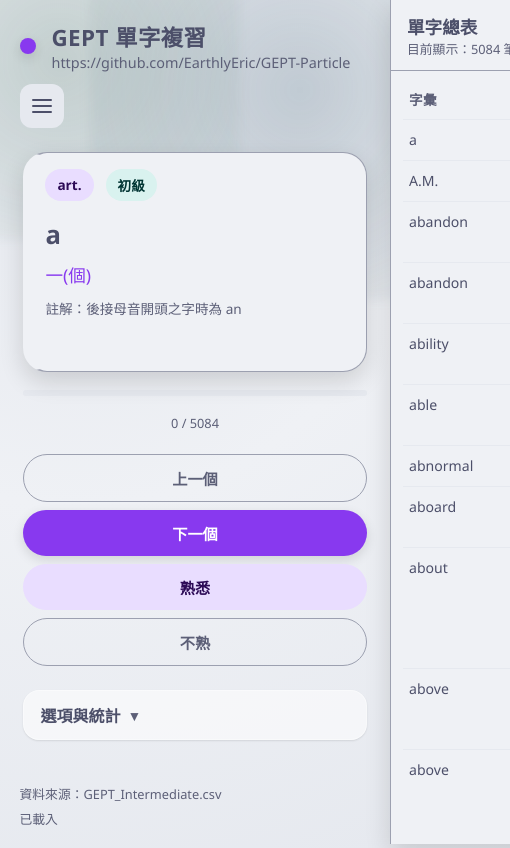
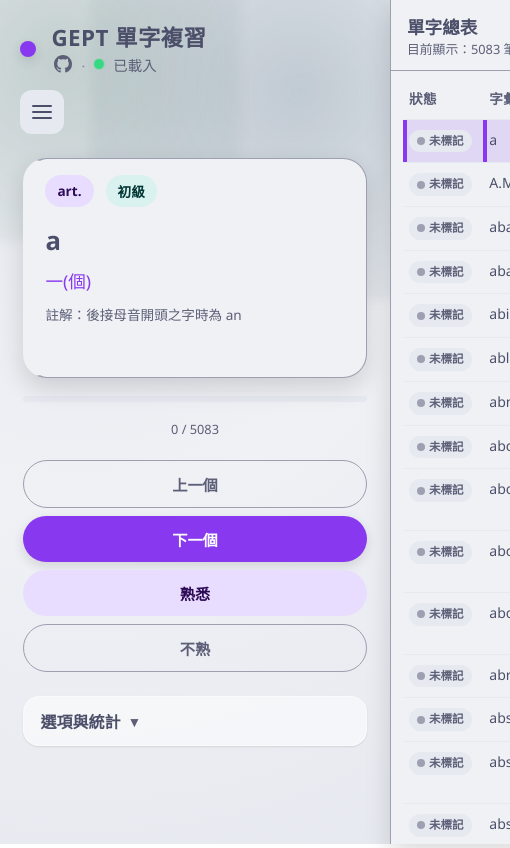
Before and after one commit to EarthlyEric/GEPT-Particle, a plain HTML site: page index.html in a window 390 px wide. Shown: the whole page, 510 px wide, since content can reach past the window. Drawn offline with Linux system fonts and the light colour scheme.

Commit message:
✨ feature:  Added status display functionality, updated AGENTS.md, and adjusted its style and structure.

```diff
--- a/app.js
+++ b/app.js
@@ -30,6 +30,8 @@ const elements = {
   familiarCount: document.getElementById("familiarCount"),
   unfamiliarCount: document.getElementById("unfamiliarCount"),
   status: document.getElementById("status"),
+  statusDot: document.querySelector("#status .status-dot"),
+  statusText: document.getElementById("statusText"),
   card: document.getElementById("card"),
   cardBadge: document.getElementById("cardBadge"),
   progressBar: document.getElementById("progressBar"),
@@ -53,6 +55,40 @@ const state = {
 
 const headerRow = "字彙,詞類,中文,註解,級數,學術字彙";
 
+function parseCsvLine(line) {
+  const columns = [];
+  let current = "";
+  let inQuotes = false;
+
+  for (let i = 0; i < line.length; i += 1) {
+    const char = line[i];
+    if (char === "\"") {
+      const next = line[i + 1];
+      if (inQuotes && next === "\"") {
+        current += "\"";
+        i += 1;
+      } else {
+        inQuotes = !inQuotes;
+      }
+      continue;
+    }
+
+    if (char === "," && !inQuotes) {
+      columns.push(current);
+      current = "";
+      continue;
+    }
+
+    current += char;
+  }
+
+  columns.push(current);
+  while (columns.length < 6) {
+    columns.push("");
+  }
+  return columns;
+}
+
 function parseCsv(text) {
   const lines = text.split(/\r?\n/);
   const results = [];
@@ -62,7 +98,7 @@ function parseCsv(text) {
     if (!line) continue;
     if (line === headerRow) continue;
 
-    const columns = line.split(",");
+    const columns = parseCsvLine(line);
     if (columns.length < 3) continue;
 
     const word = (columns[0] || "").trim();
@@ -95,7 +131,14 @@ function updateStats() {
 }
 
 function setStatus(text) {
-  elements.status.textContent = text;
+  if (elements.statusText) {
+    elements.statusText.textContent = text;
+  } else if (elements.status) {
+    elements.status.textContent = text;
+  }
+  if (elements.statusDot) {
+    elements.statusDot.classList.toggle("loaded", text === "已載入");
+  }
 }
 
 function applyTheme() {
@@ -110,6 +153,9 @@ function openDrawer() {
   elements.drawer.setAttribute("aria-hidden", "false");
   elements.drawerOverlay.setAttribute("aria-hidden", "false");
   renderDrawerList();
+  window.requestAnimationFrame(() => {
+    scrollDrawerToCurrent();
+  });
 }
 
 function closeDrawer() {
@@ -121,12 +167,17 @@ function closeDrawer() {
 
 function renderDrawerList() {
   const rows = state.items;
+  const currentId = state.items[state.index]?.id;
   elements.drawerCount.textContent = rows.length.toString();
   elements.drawerTableBody.innerHTML = "";
   const fragment = document.createDocumentFragment();
 
   rows.forEach((item) => {
     const tr = document.createElement("tr");
+    tr.dataset.id = item.id;
+    if (item.id === currentId) {
+      tr.classList.add("current");
+    }
     const statusTd = document.createElement("td");
     statusTd.className = "status-cell";
     const badge = document.createElement("span");
@@ -160,6 +211,14 @@ function renderDrawerList() {
   });
 
   elements.drawerTableBody.appendChild(fragment);
+}
+
+function scrollDrawerToCurrent() {
+  const currentId = state.items[state.index]?.id;
+  if (currentId === undefined || currentId === null) return;
+  const row = elements.drawerTableBody.querySelector(`tr[data-id="${currentId}"]`);
+  if (!row) return;
+  row.scrollIntoView({ block: "center" });
 }
 
 function loadTheme() {
--- a/index.html
+++ b/index.html
@@ -14,7 +14,18 @@
         <span class="brand-dot"></span>
         <div class="brand-text">
           <div class="brand-title">GEPT 單字複習</div>
-          <div class="brand-subtitle">https://github.com/EarthlyEric/GEPT-Particle</div>
+          <div class="brand-subtitle">
+            <a class="github-link" href="https://github.com/EarthlyEric/GEPT-Particle" target="_blank" rel="noreferrer" aria-label="GitHub 連結">
+              <svg viewBox="0 0 16 16" aria-hidden="true" focusable="false">
+                <path d="M8 0C3.58 0 0 3.58 0 8c0 3.54 2.29 6.53 5.47 7.59.4.07.55-.17.55-.38 0-.19-.01-.82-.01-1.49-2.01.37-2.53-.49-2.69-.94-.09-.23-.48-.94-.82-1.13-.28-.15-.68-.52-.01-.53.63-.01 1.08.58 1.23.82.72 1.21 1.87.87 2.33.66.07-.52.28-.87.51-1.07-1.78-.2-3.64-.89-3.64-3.95 0-.87.31-1.59.82-2.15-.08-.2-.36-1.02.08-2.12 0 0 .67-.21 2.2.82.64-.18 1.32-.27 2-.27.68 0 1.36.09 2 .27 1.53-1.04 2.2-.82 2.2-.82.44 1.1.16 1.92.08 2.12.51.56.82 1.27.82 2.15 0 3.07-1.87 3.75-3.65 3.95.29.25.54.73.54 1.48 0 1.07-.01 1.93-.01 2.2 0 .21.15.46.55.38A8.01 8.01 0 0 0 16 8c0-4.42-3.58-8-8-8z"></path>
+              </svg>
+            </a>
+            <span class="subtitle-sep" aria-hidden="true">‧</span>
+            <span class="status-inline" id="status">
+              <span class="status-dot" aria-hidden="true"></span>
+              <span id="statusText">準備中</span>
+            </span>
+          </div>
         </div>
       </div>
       <button class="menu-toggle" id="menuToggle" aria-label="選單">
@@ -120,11 +131,6 @@
       </section>
     </main>
 
-    <footer class="app-footer">
-      <span>資料來源：GEPT_Intermediate.csv</span>
-      <span id="status">準備中</span>
-    </footer>
-
     <div class="drawer-overlay" id="drawerOverlay" aria-hidden="true"></div>
     <aside class="drawer" id="drawer" aria-hidden="true">
       <div class="drawer-header">
--- a/styles.css
+++ b/styles.css
@@ -31,6 +31,10 @@
 
 * {
   box-sizing: border-box;
+}
+
+html {
+  overflow-x: hidden;
 }
 
 body {
@@ -119,6 +123,77 @@ body[data-theme="dark"] {
 .brand-subtitle {
   font-size: 0.9rem;
   color: var(--md-sys-color-on-surface-variant);
+  display: inline-flex;
+  align-items: center;
+  gap: 8px;
+  flex-wrap: wrap;
+}
+
+.subtitle-sep {
+  opacity: 0.6;
+}
+
+.github-link {
+  display: inline-flex;
+  align-items: center;
+  justify-content: center;
+  width: 22px;
+  height: 22px;
+  border-radius: 6px;
+  color: var(--md-sys-color-on-surface-variant);
+  text-decoration: none;
+  transition: background 160ms ease, color 160ms ease, transform 160ms ease;
+}
+
+.github-link svg {
+  width: 18px;
+  height: 18px;
+  fill: currentColor;
+}
+
+.github-link:hover {
+  background: var(--md-sys-color-surface-variant);
+  color: var(--md-sys-color-on-surface);
+}
+
+.github-link:active {
+  transform: scale(0.96);
+}
+
+.status-inline {
+  display: inline-flex;
+  align-items: center;
+  gap: 8px;
+}
+
+.status-dot {
+  width: 12px;
+  height: 12px;
+  border-radius: 50%;
+  background: #35d980;
+  box-shadow: none;
+  animation: none;
+  opacity: 1;
+}
+
+.status-dot.loaded {
+  box-shadow: 0 0 0 rgba(53, 217, 128, 0.75);
+  animation: statusPulse 0.85s ease-out infinite;
+}
+
+@keyframes statusPulse {
+  0% {
+    transform: scale(0.8);
+    box-shadow: 0 0 0 0 rgba(53, 217, 128, 0.85);
+  }
+  70% {
+    transform: scale(1.05);
+    box-shadow: 0 0 0 8px rgba(53, 217, 128, 0.12);
+  }
+  100% {
+    transform: scale(0.8);
+    box-shadow: 0 0 0 0 rgba(53, 217, 128, 0);
+  }
 }
 
 .header-actions {
@@ -514,7 +589,7 @@ body[data-theme="dark"] .filter-select {
 .app-footer {
   position: relative;
   z-index: 1;
-  display: flex;
+  display: none;
   justify-content: space-between;
   align-items: center;
   padding: 12px 6vw 28px;
@@ -529,7 +604,7 @@ body[data-theme="dark"] .filter-select {
   opacity: 0;
   pointer-events: none;
   transition: opacity 200ms ease;
-  z-index: 9;
+  z-index: 120;
 }
 
 .drawer-overlay.active {
@@ -542,13 +617,13 @@ body[data-theme="dark"] .filter-select {
   top: 0;
   right: 0;
   height: 100vh;
-  width: min(720px, 92vw);
+  width: min(1040px, 96vw);
   background: var(--md-sys-color-surface);
   border-left: 1px solid var(--md-sys-color-outline);
   box-shadow: var(--md-sys-elevation-3);
   transform: translateX(100%);
   transition: transform 240ms ease;
-  z-index: 10;
+  z-index: 130;
   display: flex;
   flex-direction: column;
 }
@@ -579,36 +654,67 @@ body[data-theme="dark"] .filter-select {
 .drawer-body {
   padding: 12px 24px 24px;
   overflow: auto;
+  overflow-x: auto;
 }
 
 .drawer-table {
   width: 100%;
+  min-width: 760px;
   border-collapse: collapse;
-  font-size: 0.92rem;
+  font-size: 0.96rem;
+  line-height: 1.45;
 }
 
 .drawer-table th,
 .drawer-table td {
   text-align: left;
-  padding: 10px 8px;
+  padding: 12px 14px;
   border-bottom: 1px solid var(--md-sys-color-surface-variant);
   vertical-align: top;
 }
 
+.drawer-table th:nth-child(3),
+.drawer-table td:nth-child(3) {
+  width: 90px;
+  white-space: nowrap;
+}
+
+.drawer-table tr.current td {
+  background: rgba(136, 57, 239, 0.14);
+}
+
+body[data-theme="dark"] .drawer-table tr.current td {
+  background: rgba(203, 166, 247, 0.18);
+}
+
 .status-cell {
-  width: 72px;
+  width: 112px;
+}
+
+.drawer-table th:nth-child(6),
+.drawer-table td:nth-child(6) {
+  width: 110px;
+  white-space: nowrap;
+}
+
+.drawer-table th:nth-child(7),
+.drawer-table td:nth-child(7) {
+  width: 120px;
+  white-space: nowrap;
 }
 
 .status-badge {
   display: inline-flex;
   align-items: center;
+  justify-content: center;
   gap: 6px;
-  font-size: 0.8rem;
+  font-size: 0.85rem;
   font-weight: 600;
-  padding: 4px 10px;
+  padding: 6px 12px;
   border-radius: 999px;
   background: var(--md-sys-color-surface-variant);
   color: var(--md-sys-color-on-surface-variant);
+  white-space: nowrap;
 }
 
 .status-badge::before {
@@ -654,7 +760,7 @@ body[data-theme="dark"] .filter-select {
     position: sticky;
     top: 0;
     background: var(--md-sys-color-surface);
-    z-index: 1;
+    z-index: 2;
   }
 
   .drawer-title {
@@ -667,10 +773,13 @@ body[data-theme="dark"] .filter-select {
 
   .drawer-body {
     padding: 8px 12px 20px;
+    overscroll-behavior: contain;
+    overflow-x: hidden;
   }
 
   .drawer-table {
     font-size: 0.88rem;
+    min-width: 0;
   }
 
   .drawer-table th,
@@ -678,39 +787,67 @@ body[data-theme="dark"] .filter-select {
     padding: 10px 6px;
   }
 
-  .drawer-table th:nth-child(1),
-  .drawer-table td:nth-child(1),
   .drawer-table th:nth-child(5),
   .drawer-table td:nth-child(5),
   .drawer-table th:nth-child(6),
   .drawer-table td:nth-child(6),
   .drawer-table th:nth-child(7),
-  .drawer-table td:nth-child(7) {
+  .drawer-table td:nth-child(7),
+  .drawer-table th:nth-child(3),
+  .drawer-table td:nth-child(3) {
     display: none;
   }
 
   .drawer-table th:nth-child(2),
   .drawer-table td:nth-child(2),
-  .drawer-table th:nth-child(3),
-  .drawer-table td:nth-child(3),
   .drawer-table th:nth-child(4),
   .drawer-table td:nth-child(4) {
     display: table-cell;
   }
 
+  .drawer-table th:nth-child(1) {
+    width: 22%;
+  }
+
   .drawer-table th:nth-child(2),
   .drawer-table th:nth-child(4) {
-    width: 35%;
+    width: 39%;
   }
 
-  .drawer-table th:nth-child(3) {
-    width: 30%;
+  .status-cell {
+    width: 56px;
+  }
+
+  .status-badge {
+    font-size: 0.72rem;
+    padding: 3px 8px;
+    gap: 4px;
+    white-space: nowrap;
+  }
+
+  .drawer-table tr.current td {
+    position: relative;
+  }
+
+  .drawer-table tr.current td::before {
+    content: "";
+    position: absolute;
+    left: 0;
+    top: 0;
+    bottom: 0;
+    width: 4px;
+    background: var(--md-sys-color-primary);
   }
 }
 
 @media (max-width: 960px) {
   .app-main {
     grid-template-columns: 1fr;
+  }
+
+  .drawer-table th:nth-child(3),
+  .drawer-table td:nth-child(3) {
+    width: 72px;
   }
 
   .card {
```
Also changed, not shown: GEPT_Intermediate.csv, 2 other files.
